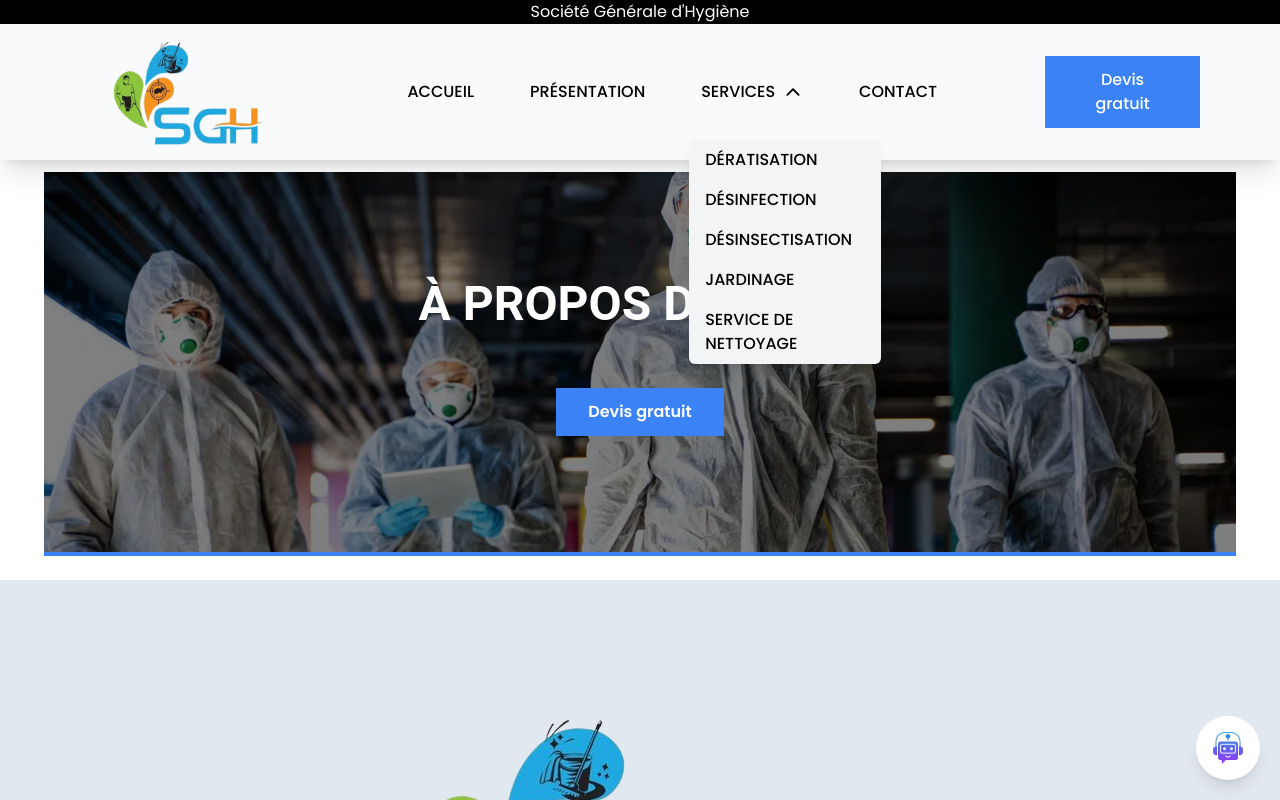
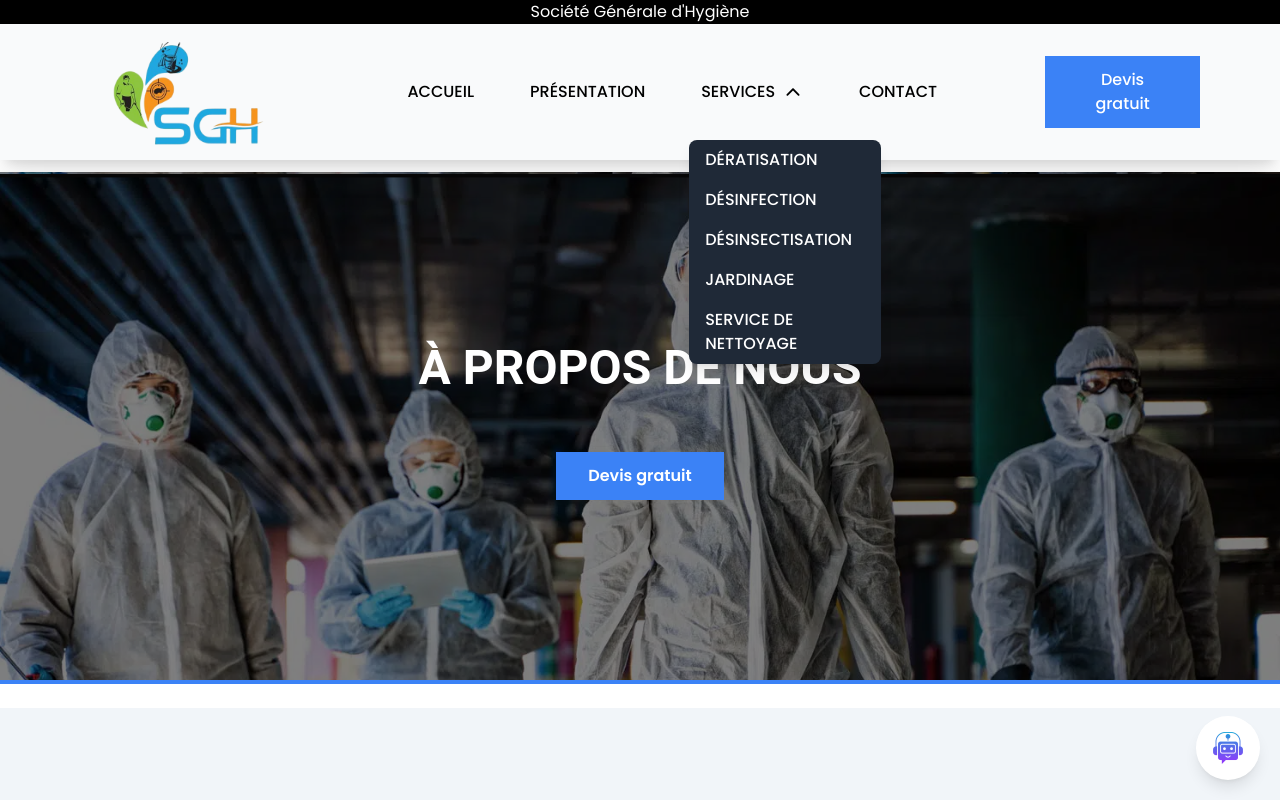
Before and after one commit to Ahmed-bel-haj-boubaker/SGH, a React (Vite) app: page /aboutus in a window 1280 px wide. Both pictures are taken after a click on the button "SERVICES". Shown: the top 800 px of the page. Built offline with nearby package versions, Linux system fonts and the light colour scheme; the HTML template or start-up script is replaced by a standard one.

Commit message:
"Updated styles and layout for AboutUs, AnimatedBanner, Hero, and Navbar components."

```diff
--- a/src/Components/AboutUs.jsx
+++ b/src/Components/AboutUs.jsx
@@ -12,11 +12,11 @@ const AboutUs = () => {
   return (
     <div className="py-20">
       <AnimatedBanner title={"À PROPOS DE NOUS"} />
-      <div className="bg-slate-200">
+      <div className="bg-slate-100">
         <section className="container mx-auto px-4 flex  flex-col   items-center mb-16 p-5">
-          <img src={logo} alt="Logo" className="mb-6 md:mb-0 md:mr-6" />
+          <img src={logo} alt="Logo" className="mb-6 md:mb-0 md:mr-6 size-80 " />
           <div className="text-center md:text-left">
-            <h2 className="text-4xl font-bold mb-4 font-poppins">
+            <h2 className="text-4xl font-bold mb-4 font-poppins text-center leading-10">
               Qui nous sommes ?
             </h2>
             <p className="text-xl text-gray-700 font-poppins">
--- a/src/Shared-components/AnimatedBanner.jsx
+++ b/src/Shared-components/AnimatedBanner.jsx
@@ -1,6 +1,7 @@
 import { useEffect } from "react";
 import image from "../../public/images/cc.png";
 import Button from "./Button/Button";
+
 const AnimatedBanner = ({ title, text }) => {
   useEffect(() => {
     const timer = setTimeout(() => {
@@ -12,10 +13,14 @@ const AnimatedBanner = ({ title, text }) => {
   }, []);
 
   return (
-    <div className="pl-11 pr-11 max-lg:p-0 max-lg:mt-[-22px]">
+    <div className="max-lg:p-0 max-lg:mt-[-22px]">
       <div
-        className="relative bg-cover bg-center h-96 -mt-12  mb-6  "
-        style={{ backgroundImage: `url('${image}')` }}
+        className="relative h-[32rem] -mt-12 mb-6"
+        style={{
+          backgroundImage: `url('${image}')`,
+          backgroundPositionY: "2px",
+          backgroundSize: "cover",
+        }}
       >
         <div className="absolute inset-0 bg-black opacity-50"></div>
         <div className="relative z-10 flex flex-col items-center justify-center h-full text-center text-white">
@@ -23,8 +28,8 @@ const AnimatedBanner = ({ title, text }) => {
           <p className="text-xl mb-8 animate-fade-in animation-delay-200">
             {text}
           </p>
-          <button className="px-8 py-3  rounded-md text-white font-semibold  animate-bounce-in animation-delay-400">
-            <Button style={{ width: "0%", transition: "width 5s linear" }} />
+          <button className="px-8 py-3 rounded-md text-white font-semibold animate-bounce-in animation-delay-400">
+            <Button />
           </button>
           <div className="absolute bottom-0 left-0 right-0 h-1 bg-gray-300">
             <div
--- a/src/Shared-components/Hero.jsx
+++ b/src/Shared-components/Hero.jsx
@@ -35,7 +35,10 @@ const Hero = () => {
   return (
     <section
       className="-mt-16 md:pt-40 max-lg:-mt-[26px] max-lg:py-6 transition-all duration-1000 hero-section lg:h-[80vh] max-lg:bg-cover  bg-center "
-      style={{ backgroundImage: `url('${images[currentImage]}')`,backgroundPositionX:"-10vh" }}
+      style={{
+        backgroundImage: `url('${images[currentImage]}')`,
+        backgroundPositionX: " 20px",
+      }}
     >
       <div className="container mx-auto flex flex-col lg:flex-row p-6 md:p-12">
         <div className="text-center lg:text-left lg:w-1/2">
--- a/src/Shared-components/navbar/Navbar.jsx
+++ b/src/Shared-components/navbar/Navbar.jsx
@@ -68,48 +68,48 @@ const Navbar = () => {
                 </span>
               </button>
               {dropdownOpen && (
-                <ul className="absolute left-0 mt-2 w-48 bg-gray-100 text-black shadow-lg rounded-md font-[Poppins] z-40">
-                  <li>
+                <ul className="absolute left-0 mt-2 w-48 bg-gray-800 text-white shadow-lg rounded-lg overflow-hidden z-40 font-[Poppins]">
+                  <li className="group">
                     <Link
                       to="/Dératisation"
                       onClick={handleLinkClick}
-                      className="block px-4 py-2 hover:bg-gray-200 transition duration-300"
+                      className="block px-4 py-2 transition duration-300 ease-in-out transform hover:bg-gray-700 hover:scale-105"
                     >
                       Dératisation
                     </Link>
                   </li>
-                  <li>
+                  <li className="group">
                     <Link
                       to="/Désinfection"
                       onClick={handleLinkClick}
-                      className="block px-4 py-2 hover:bg-gray-200 transition duration-300"
+                      className="block px-4 py-2 transition duration-300 ease-in-out transform hover:bg-gray-700 hover:scale-105"
                     >
                       Désinfection
                     </Link>
                   </li>
-                  <li>
+                  <li className="group">
                     <Link
                       to="/Désinsectisation"
                       onClick={handleLinkClick}
-                      className="block px-4 py-2 hover:bg-gray-200 transition duration-300"
+                      className="block px-4 py-2 transition duration-300 ease-in-out transform hover:bg-gray-700 hover:scale-105"
                     >
                       Désinsectisation
                     </Link>
                   </li>
-                  <li>
+                  <li className="group">
                     <Link
                       to="/Jardinage"
                       onClick={handleLinkClick}
-                      className="block px-4 py-2 hover:bg-gray-200 transition duration-300"
+                      className="block px-4 py-2 transition duration-300 ease-in-out transform hover:bg-gray-700 hover:scale-105"
                     >
                       Jardinage
                     </Link>
                   </li>
-                  <li>
+                  <li className="group">
                     <Link
                       to="/ServiceNetoyage"
                       onClick={handleLinkClick}
-                      className="block px-4 py-2 hover:bg-gray-200 transition duration-300"
+                      className="block px-4 py-2 transition duration-300 ease-in-out transform hover:bg-gray-700 hover:scale-105"
                     >
                       Service de Nettoyage
                     </Link>
```
